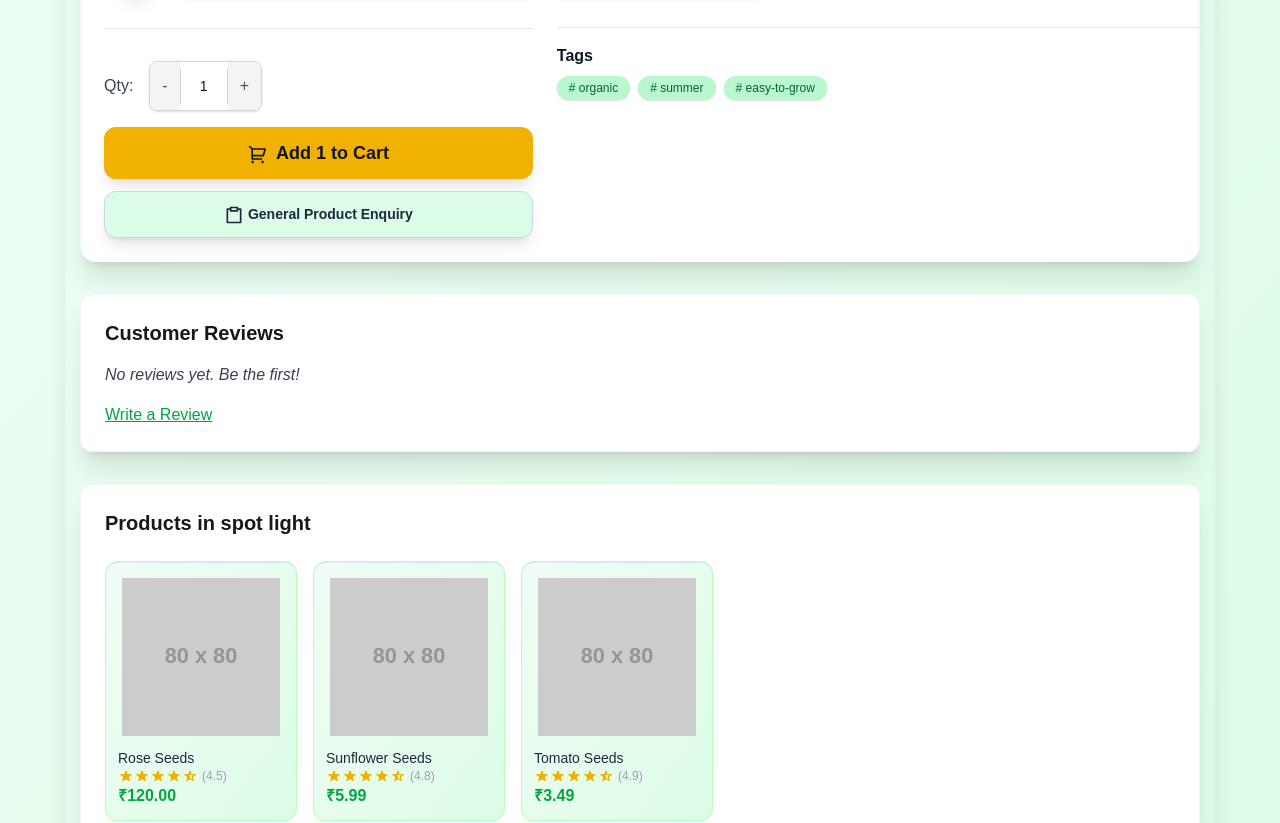
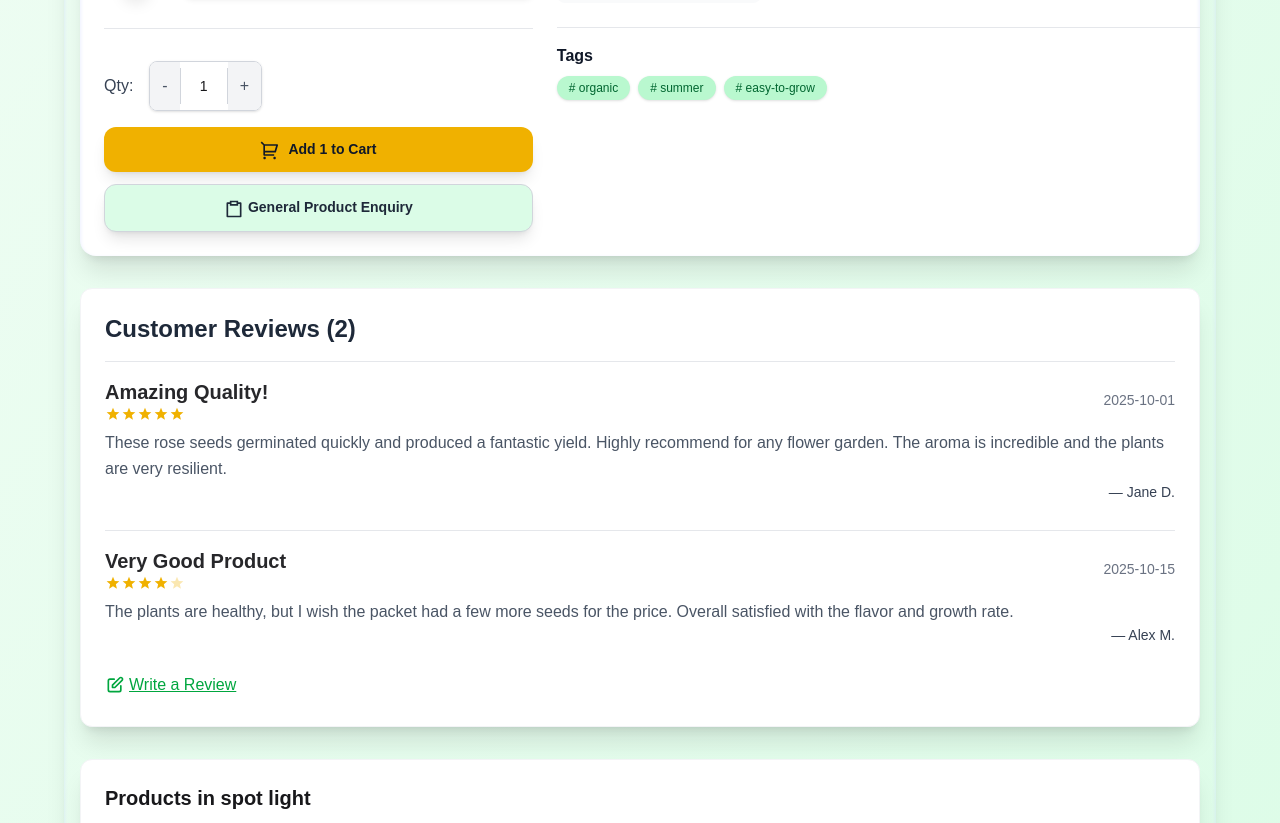
Before and after one commit to I-Am-Batman-5699/shashaseeds, a Next.js app: page /products/P001 in a window 1280 px wide. Shown: the part 700-1523 px from the top of the page. Built offline with nearby package versions, Linux system fonts and the light colour scheme.

Commit message:
review sections for product page

```diff
--- /dev/null
+++ b/public/models/products/products-reviews.json
@@ -0,0 +1,40 @@
+{
+    "customerReviews": {
+        "P001": [
+            {
+                "id": "P001-1",
+                "user": "Jane D.",
+                "rating": 5,
+                "date": "2025-10-01",
+                "title": "Amazing Quality!",
+                "content": "These rose seeds germinated quickly and produced a fantastic yield. Highly recommend for any flower garden. The aroma is incredible and the plants are very resilient."
+            },
+            {
+                "id": "P001-2",
+                "user": "Alex M.",
+                "rating": 4,
+                "date": "2025-10-15",
+                "title": "Very Good Product",
+                "content": "The plants are healthy, but I wish the packet had a few more seeds for the price. Overall satisfied with the flavor and growth rate."
+            }
+        ],
+        "P002": [
+            {
+                "id": "P002-1",
+                "user": "Samantha K.",
+                "rating": 5,
+                "date": "2025-09-20",
+                "title": "Best Sunflower Seeds Ever!",
+                "content": "These sunflower seeds grew into beautiful, tall plants with large blooms. The birds love them too! Definitely planting these again next season."
+            },
+            {
+                "id": "P002-2",
+                "user": "Michael B.",
+                "rating": 3,
+                "date": "2025-10-05",
+                "title": "Good but Pricey",
+                "content": "The seeds germinated well, but I found them a bit expensive compared to other brands. The quality is good, though."
+            }
+        ]
+    }
+}
--- a/src/app/products/[product]/page.tsx
+++ b/src/app/products/[product]/page.tsx
@@ -4,9 +4,13 @@ import { useParams } from "next/navigation";
 import productsData from "../../../../public/models/products/products.json";
 import productsCSS from '../../../styles/products.module.css';
 import FeaturedProductsData from "../../../../public/models/products/featured-products.json";
-import { FeaturedProduct, FeaturedProductsProps, Product } from "@/types/products/products";
+import { FeaturedProduct, FeaturedProductsProps, Product, ReviewData, Reviews, ProductsData } from "@/types/products/products";
 import FeatureToggle from "../../../../public/models/feature/feature-toggle.json";
 import { Features, FeatureToggleProps } from "@/types/featureToggle";
+import reviewsData from "../../../../public/models/products/products-reviews.json";
+import StarRating from "@/components/common/StarRating";
+import ReviewItem from "@/components/common/ReviewItem";
+import ReviewModal from "@/components/modals/new-review";
 
 const defaultConfig = {
   showPrice: false,
@@ -16,39 +20,7 @@ const defaultConfig = {
   showStock: false,
 };
 
-type ProductsData = {
-  isAvailable: boolean
-  finalPrice: string
-  originalPrice: string
-  discountPercentage: number
-  isDiscountAvailable: boolean
-}
-
-const StarRating = ({ rating }: { rating: number }) => {
-  const floorRating = Math.floor(rating);
-  const hasHalfStar = rating % 1 !== 0;
-  const emptyStars = 5 - Math.ceil(rating);
-
-  const StarIcon = ({ filled, half }: { filled?: boolean, half?: boolean }) => (
-    <svg xmlns="http://www.w3.org/2000/svg" viewBox="0 0 24 24" className="h-4 w-4" fill="currentColor" opacity={filled || half ? "1" : "0.3"}>
-      <path d="M11.9998 17L6.12197 20.5902L7.72007 13.8906L2.48926 9.40983L9.35479 8.85942L11.9998 2.5L14.6449 8.85942L21.5104 9.40983L16.2796 13.8906L17.8777 20.5902L11.9998 17Z" />
-      {half && <path d="M11.9998 14.6564L14.8165 16.3769L14.0507 13.1664L16.5574 11.0192L13.2673 10.7554L11.9998 7.70792V14.6564Z" fill="white" />}
-    </svg>
-  );
-
-  return (
-    <div className="flex items-center text-yellow-500">
-      {Array.from({ length: floorRating }).map((_, index) => <StarIcon key={`filled-${index}`} filled />)}
-      {hasHalfStar && <StarIcon key="half" half />}
-      {Array.from({ length: emptyStars }).map((_, index) => <StarIcon key={`empty-${index}`} />)}
-    </div>
-  );
-};
-
-// --- Main Component ---
-
 export default function ProductDetailPage() {
-  // Using a mock useParams since we are in a single file component environment
   const params = useParams();
   const productId = params.product as string;
 
@@ -60,14 +32,13 @@ export default function ProductDetailPage() {
   const [isInWishlist, setIsInWishlist] = useState(false);
   const [config, setConfig] = useState<Features | typeof defaultConfig>(defaultConfig);
   const [productDetails, setProductDetails] = useState<ProductsData | null>(null);
+  const [reviews, setReviews] = useState<ReviewData[]>([]);
+  const [isReviewModalOpen, setIsReviewModalOpen] = useState(false);
 
-  // Ref for the horizontal thumbnail scroller (for mobile)
   const horizontalThumbsRef = useRef<HTMLDivElement>(null);
 
   const totalImages = product?.images?.length ?? 0;
   const mainImageIndex = product?.images?.findIndex(img => img === mainImage) ?? -1;
-
-  // --- Scroll Synchronization Logic (Goal 3 & 4) ---
 
   const syncScrollToImage = useCallback((index: number) => {
     if (horizontalThumbsRef.current) {
@@ -75,7 +46,6 @@ export default function ProductDetailPage() {
       const thumbnail = container.children[index] as HTMLElement;
 
       if (thumbnail) {
-        // Calculate scroll position to center the active thumbnail
         const scrollPosition = thumbnail.offsetLeft - (container.offsetWidth / 2) + (thumbnail.offsetWidth / 2);
         container.scrollTo({
           left: scrollPosition,
@@ -96,14 +66,13 @@ export default function ProductDetailPage() {
     }
     const newImage = product.images[nextIndex];
     setMainImage(newImage);
-    syncScrollToImage(nextIndex); // Sync scroll on navigate
+    syncScrollToImage(nextIndex);
   };
 
   const handleThumbnailClick = (src: string, index: number) => {
     setMainImage(src);
-    syncScrollToImage(index); // Sync scroll on click
+    syncScrollToImage(index);
   };
-  // --- END Scroll Sync ---
 
   const handleQuantityChange = useCallback((value: number | string) => {
     let newQty: number;
@@ -116,14 +85,11 @@ export default function ProductDetailPage() {
     setQuantity(newQty);
   }, []);
 
-  const discountPercentage = product?.discount ?? 0;
-  const isDiscountAvailable = discountPercentage > 0;
+  useEffect(() => {
 
-  // --- Load Data ---
-  useEffect(() => {
     setLoading(true);
-    // Find the primary product (using the first one if the ID doesn't match the mock)
-    const found = productsData.products.find(p => p.id === productId) || productsData.products[0];
+
+    const found = productsData.products.find(p => p.id === productId);
 
     if (found) {
       setProduct(found);
@@ -151,28 +117,29 @@ export default function ProductDetailPage() {
     const featureConfig = (FeatureToggle as FeatureToggleProps)["products-page"].features;
     setConfig(featureConfig);
 
+    const productReviews = (reviewsData as Reviews)?.customerReviews[productId] || [];
+    setReviews(productReviews);
+
     setLoading(false);
   }, [productId]);
-  // --- End Load Data ---
 
-
-  // ⭐ Action Handlers (Kept Simple)
+// TODO: get that dd to cart fetaure
   const handleAddToCart = () => {
     if (!productDetails?.isAvailable) return;
-    console.log(`Added ${quantity} x ${product!.name} to cart!`);
     alert(`Added ${quantity} x ${product!.name} to cart! (Check console)`);
   };
 
+  // TODO: add the content to mailing section
   const handleEnquiry = () => {
     console.log(`Enquiry initiated for ${product!.name}`);
     alert(`Enquiry initiated for ${product!.name}`);
   };
+
+  // TODO: implement wishlist feature
   const handleWishlistToggle = () => setIsInWishlist(!isInWishlist);
 
-  // ⭐ Shared Action Block Component (Goal 1 & 2)
   const ActionBlock = ({ isMobile }: { isMobile: boolean }) => (
     <div className={`pt-4 space-y-4 ${isMobile ? 'border-t border-gray-200' : ''}`}>
-      {/* {!isMobile && <p className="font-semibold text-gray-800 text-lg">Quick Actions</p>} */}
 
       {/* Quantity Selector */}
       <div className="flex items-center space-x-4">
@@ -207,10 +174,10 @@ export default function ProductDetailPage() {
         <button
           onClick={handleAddToCart}
           disabled={!productDetails?.isAvailable}
-          className={`w-full py-3 rounded-xl text-lg font-bold transition-colors shadow-lg
+          className={`w-full py-3 rounded-xl sm:text-sm md:text-md lg:text-md font-bold transition-colors shadow-lg
                     ${!productDetails?.isAvailable
-              ? 'bg-blue-700 text-white hover:bg-blue-800 disabled:opacity-70' // Notify Me Style
-              : 'bg-yellow-500 text-gray-900 hover:bg-yellow-600 disabled:opacity-70' // Add to Cart Style
+              ? 'bg-blue-700 text-white hover:bg-blue-800 disabled:opacity-70'
+              : 'bg-yellow-500 text-gray-900 hover:bg-yellow-600 disabled:opacity-70'
             }`}
         >
           {productDetails?.isAvailable ? (
@@ -227,7 +194,7 @@ export default function ProductDetailPage() {
         </button>
         <button
           onClick={handleEnquiry}
-          className="w-full border border-gray-300 rounded-xl py-3 text-sm font-semibold text-gray-800 hover:text-gray-50 bg-green-100 hover:bg-green-700 transition-colors shadow-lg"
+          className="w-full border border-gray-300 rounded-xl sm:text-sm md:text-md lg:text-md py-3 text-sm font-semibold text-gray-800 hover:text-gray-50 bg-green-100 hover:bg-green-700 transition-colors shadow-lg"
         >
           <svg xmlns="http://www.w3.org/2000/svg" viewBox="0 0 24 24" className="h-5 w-5 inline-block mr-1" fill="currentColor"><path d="M17 2V4H20.0066C20.5552 4 21 4.44495 21 4.9934V21.0066C21 21.5552 20.5551 22 20.0066 22H3.9934C3.44476 22 3 21.5551 3 21.0066V4.9934C3 4.44476 3.44495 4 3.9934 4H7V2H17ZM7 6H5V20H19V6H17V8H7V6ZM15 4H9V6H15V4Z" /></svg>
           General Product Enquiry
@@ -235,8 +202,6 @@ export default function ProductDetailPage() {
       </div>
     </div>
   );
-  // --- END Action Block ---
-
 
   if (loading || !product) return (
     <div className="p-8 min-h-screen flex items-center justify-center">
@@ -282,7 +247,7 @@ export default function ProductDetailPage() {
                     <button
                       onClick={() => navigateImage("prev")}
                       disabled={totalImages <= 1}
-                      className="md:w-8 md:h-8 bg-gray-400 hover:bg-green-900 backdrop-blur-sm rounded-full shadow-lg transition-all duration-300 flex items-center justify-center text-white"
+                      className="md:w-8 md:h-8 bg-gray-200 hover:bg-gray-500 backdrop-blur-sm rounded-full shadow-lg transition-all duration-300 flex items-center justify-center text-blue-800 hover:text-white"
                     >
                       <svg className="w-4 h-4" fill="none" stroke="currentColor" viewBox="0 0 24 24"><path strokeLinecap="round" strokeLinejoin="round" strokeWidth={2} d="M5 15l7-7 7 7" /></svg>
                     </button>
@@ -303,7 +268,7 @@ export default function ProductDetailPage() {
                     <button
                       onClick={() => navigateImage("next")}
                       disabled={totalImages <= 1}
-                      className="md:w-8 md:h-8 bg-gray-400 hover:bg-green-900 backdrop-blur-sm rounded-full shadow-lg transition-all duration-300 flex items-center justify-center text-white"
+                      className="md:w-8 md:h-8 bg-gray-200 hover:bg-gray-500 backdrop-blur-sm rounded-full shadow-lg transition-all duration-300 flex items-center justify-center text-blue-800 hover:text-white"
                     >
                       <svg className="w-4 h-4" fill="none" stroke="currentColor" viewBox="0 0 24 24"><path strokeLinecap="round" strokeLinejoin="round" strokeWidth={2} d="M19 9l-7 7-7-7" /></svg>
                     </button>
@@ -456,9 +421,25 @@ export default function ProductDetailPage() {
             <div className="mt-8 space-y-8">
               {/* Panel 1: Reviews */}
               <div className="bg-white rounded-xl p-6 shadow-xl border border-gray-100">
-                <p className="sm:text-md md:text-lg lg:text-xl font-semibold text-zinc-900 mb-4">Customer Reviews</p>
-                <p className="text-gray-700 italic">No reviews yet. Be the first!</p>
-                <button className="mt-4 text-green-600 hover:text-green-700 font-medium underline">Write a Review</button>
+                <h2 className="text-2xl font-bold text-gray-800 mb-4">Customer Reviews ({reviews.length})</h2>
+
+                {reviews.length > 0 ? (
+                  <div className="space-y-4">
+                    {reviews.map((review) => (
+                      <ReviewItem key={review.id} review={review} />
+                    ))}
+                  </div>
+                ) : (
+                  <p className="text-gray-600 italic">No reviews yet. Be the first!</p>
+                )}
+
+                <button
+                  onClick={() => setIsReviewModalOpen(true)}
+                  className="mt-4 text-green-600 hover:text-green-700 font-medium underline inline-flex items-center"
+                >
+                  <svg className="w-5 h-5 mr-1" fill="none" stroke="currentColor" viewBox="0 0 24 24"><path strokeLinecap="round" strokeLinejoin="round" strokeWidth="2" d="M11 5H6a2 2 0 00-2 2v11a2 2 0 002 2h11a2 2 0 002-2v-5m-1.414-9.414a2 2 0 112.828 2.828L11.828 15H9v-2.828l8.586-8.586z" /></svg>
+                  Write a Review
+                </button>
               </div>
 
               {/* Panel 2: Similar Products */}
@@ -491,6 +472,13 @@ export default function ProductDetailPage() {
           </div>
         </div>
       </div>
+      {/* ⭐ Review Modal */}
+      <ReviewModal
+        isOpen={isReviewModalOpen}
+        productDetails={product}
+        onClose={() => setIsReviewModalOpen(false)}
+        reviews={reviews}
+      />
     </div>
   );
 }
--- /dev/null
+++ b/src/components/common/ReviewItem.tsx
@@ -0,0 +1,25 @@
+"use client";
+import { ReviewData } from "@/types/products/products";
+import StarRating from "./StarRating";
+
+const ReviewItem = ({ review }: { review: ReviewData }) => {
+  return (
+    <div>
+      <div className="border-t border-gray-200 pt-4 pb-2">
+        <div className="flex items-center justify-between mb-2">
+          <div className="sm:flex-col md:flex items-start">
+            <p className="text-xl font-semibold text-zinc-800">{review.title}</p>
+            <StarRating rating={review.rating} />
+          </div>
+          <p className="text-sm text-gray-500">{review.date}</p>
+        </div>
+        <div>
+          <p className="text-gray-600 leading-relaxed">{review.content}</p>
+          <p className="text-sm font-medium text-gray-700 mb-1 flex justify-end">— {review.user}</p>
+        </div>
+      </div>
+    </div>
+  );
+};
+
+export default ReviewItem;
--- /dev/null
+++ b/src/components/common/StarRating.tsx
@@ -0,0 +1,24 @@
+"use client";
+
+const StarRating = ({ rating }: { rating: number }) => {
+  const floorRating = Math.floor(rating);
+  const hasHalfStar = rating % 1 !== 0;
+  const emptyStars = 5 - Math.ceil(rating);
+
+  const StarIcon = ({ filled, half }: { filled?: boolean, half?: boolean }) => (
+    <svg xmlns="http://www.w3.org/2000/svg" viewBox="0 0 24 24" className="h-4 w-4" fill="currentColor" opacity={filled || half ? "1" : "0.3"}>
+      <path d="M11.9998 17L6.12197 20.5902L7.72007 13.8906L2.48926 9.40983L9.35479 8.85942L11.9998 2.5L14.6449 8.85942L21.5104 9.40983L16.2796 13.8906L17.8777 20.5902L11.9998 17Z" />
+      {half && <path d="M11.9998 14.6564L14.8165 16.3769L14.0507 13.1664L16.5574 11.0192L13.2673 10.7554L11.9998 7.70792V14.6564Z" fill="white" />}
+    </svg>
+  );
+
+  return (
+    <div className="flex items-center text-yellow-500">
+      {Array.from({ length: floorRating }).map((_, index) => <StarIcon key={`filled-${index}`} filled />)}
+      {hasHalfStar && <StarIcon key="half" half />}
+      {Array.from({ length: emptyStars }).map((_, index) => <StarIcon key={`empty-${index}`} />)}
+    </div>
+  );
+};
+
+export default StarRating;
--- /dev/null
+++ b/src/components/modals/new-review.tsx
@@ -0,0 +1,107 @@
+"use client";
+import { Product, ReviewData } from "@/types/products/products";
+import { useState } from "react";
+
+
+const ReviewModal = ({ isOpen, onClose, productDetails, reviews }: { isOpen: boolean, onClose: () => void, productDetails: Product, reviews: ReviewData[] }) => {
+    const [reviewRating, setReviewRating] = useState(0);
+    const [reviewTitle, setReviewTitle] = useState('');
+    const [reviewContent, setReviewContent] = useState('');
+
+    const handleSubmit = (e: React.FormEvent) => {
+        e.preventDefault();
+        if (reviewRating === 0 || !reviewTitle || !reviewContent) {
+            console.error("Please fill all review fields.");
+            return;
+        }
+
+        reviews.push({
+            id: (reviews.length + 1).toString(),
+            user: "Anonymous",
+            rating: reviewRating,
+            date: new Date().toISOString().split('T')[0],
+            title: reviewTitle,
+            content: reviewContent
+        });
+
+        setReviewRating(0);
+        setReviewTitle('');
+        setReviewContent('');
+        onClose();
+    };
+
+    if (!isOpen) return null;
+
+    return (
+        <div className="fixed inset-0 bg-zinc-800/10 backdrop-blur-xs z-50 flex items-center justify-center p-4" onClick={onClose}>
+            <div
+                className="bg-gradient-to-br from-white to-green-50 rounded-2xl shadow-2xl w-full max-w-lg p-6 md:p-8 transform transition-all scale-100 duration-300"
+                onClick={(e) => e.stopPropagation()}
+            >
+                <div className="flex justify-between items-start border-b pb-4 mb-4">
+                    <p className="sm:text:md md:text-xl font-semibold text-zinc-900">Write a Review for {productDetails.name}</p>
+                    <button onClick={onClose} className="text-gray-400 hover:text-gray-600 transition-colors p-1 rounded-full bg-gray-50">
+                        <svg className="w-6 h-6" fill="none" stroke="currentColor" viewBox="0 0 24 24"><path strokeLinecap="round" strokeLinejoin="round" strokeWidth="2" d="M6 18L18 6M6 6l12 12" /></svg>
+                    </button>
+                </div>
+
+                <form onSubmit={handleSubmit} className="space-y-4">
+                    {/* Rating Input */}
+                    <div>
+                        <label className="block md:text-sm lg:text-md font-medium text-gray-700 mb-1">Your Rating:</label>
+                        <div className="flex space-x-1">
+                            {[1, 2, 3, 4, 5].map((star) => (
+                                <button
+                                    key={star}
+                                    type="button"
+                                    onClick={() => setReviewRating(star)}
+                                    className={`p-2 transition-colors rounded-full ${reviewRating >= star ? 'text-yellow-500' : 'text-gray-300 hover:text-yellow-400'}`}
+                                >
+                                    <svg className="w-7 h-7" fill="currentColor" viewBox="0 0 24 24"><path d="M12 2l3.09 6.26L22 9.27l-5 4.87 1.18 6.88L12 17.77l-6.18 3.25L7 14.14l-5-4.87 6.91-1.01L12 2z" /></svg>
+                                </button>
+                            ))}
+                        </div>
+                        {reviewRating > 0 && <p className="mt-1 text-sm text-gray-500">You rated this {reviewRating} out of 5 stars.</p>}
+                    </div>
+
+                    {/* Title Input */}
+                    <div>
+                        <label htmlFor="review-title" className="block md:text-sm lg:text-md font-medium text-gray-700">Review Title</label>
+                        <input
+                            id="review-title"
+                            type="text"
+                            value={reviewTitle}
+                            onChange={(e) => setReviewTitle(e.target.value)}
+                            required
+                            placeholder="Summarize your experience"
+                            className="mt-1 block w-full rounded-lg border-gray-300 shadow-sm focus:border-green-500 focus:ring-green-500 p-3 border text-zinc-950"
+                        />
+                    </div>
+
+                    {/* Content Input */}
+                    <div>
+                        <label htmlFor="review-content" className="block md:text-sm lg:text-md font-medium text-gray-700">Your Detailed Review</label>
+                        <textarea
+                            id="review-content"
+                            rows={4}
+                            value={reviewContent}
+                            onChange={(e) => setReviewContent(e.target.value)}
+                            required
+                            placeholder="What did you like or dislike?"
+                            className="mt-1 block w-full rounded-lg border-gray-300 shadow-sm focus:border-green-500 focus:ring-green-500 p-3 border text-zinc-950"
+                        />
+                    </div>
+
+                    <button
+                        type="submit"
+                        className="w-full py-3 px-4 rounded-xl sm:text-md md:text-lg font-bold text-white bg-green-600 hover:bg-green-700 transition-colors shadow-lg"
+                    >
+                        Submit Review
+                    </button>
+                </form>
+            </div>
+        </div>
+    );
+};
+
+export default ReviewModal;
```
Also changed, not shown: src/types/products/products.ts (+25 -0 lines).
